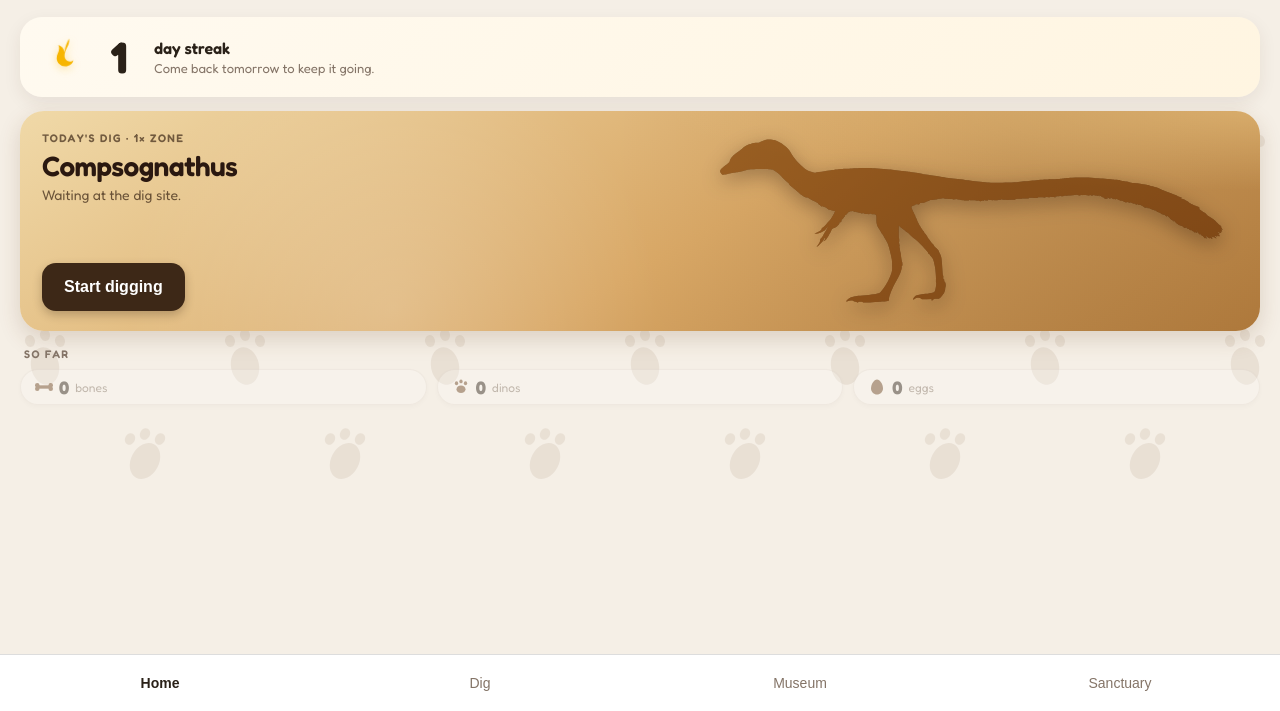
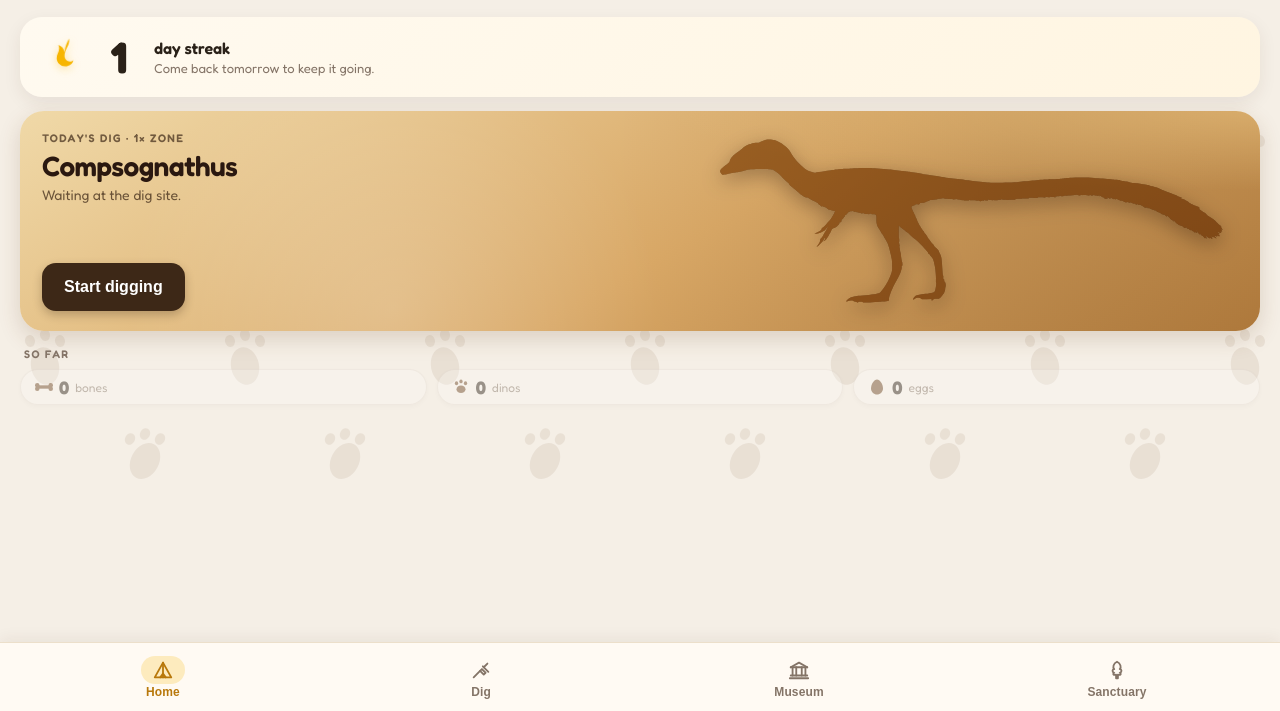
Before and after one commit to paulamor0001/cautious-palm-tree, a website built with Vite: page index.html in a window 1280 px wide. Shown: the part 89-800 px from the top of the page. Built offline with nearby package versions, Linux system fonts and the light colour scheme.

Commit message:
tabbar: add SVG icons, per-tab active color, pill highlight, soft shadow
Replace plain text tabs with icon-over-label buttons. Each tab gets a
single-path SVG (house with footprint for Home, paintbrush + pick for Dig,
columned facade for Museum, tree for Sanctuary). Active tab tints icon and
label in the room's palette colour (--dig brown, --museum navy, --sanctuary
green, warm gold for Home) and shows a translucent pill behind the icon.
Bar gets a faint warm tint (#fffaf3), top shadow so it floats above content,
and a subtle tap-scale animation. Bumps SW cache to v8.

Co-Authored-By: Claude Opus 4.7 (1M context) <noreply@anthropic.com>

```diff
--- a/css/style.css
+++ b/css/style.css
@@ -33,21 +33,80 @@ html, body {
   bottom: 0; left: 0; right: 0;
   display: grid;
   grid-template-columns: repeat(4, 1fr);
-  background: #fff;
-  border-top: 1px solid #ddd;
-  padding-bottom: env(safe-area-inset-bottom);
+  background: #fffaf3;
+  border-top: 1px solid #ecdfca;
+  box-shadow: 0 -4px 14px rgba(60, 40, 20, 0.06);
+  padding: 6px 4px;
+  padding-bottom: calc(6px + env(safe-area-inset-bottom));
 }
 
 #tabbar button {
   border: 0;
   background: transparent;
   min-height: var(--tap);
-  font-size: 14px;
+  font-size: 12px;
+  font-weight: 600;
   color: var(--muted);
   cursor: pointer;
+  display: flex;
+  flex-direction: column;
+  align-items: center;
+  justify-content: center;
+  gap: 2px;
+  padding: 4px 2px;
+  transition: color 160ms ease, transform 120ms ease;
 }
 
-#tabbar button[aria-current="page"] { color: var(--ink); font-weight: 600; }
+#tabbar .tab-icon-wrap {
+  display: flex;
+  align-items: center;
+  justify-content: center;
+  width: 44px;
+  height: 28px;
+  border-radius: 14px;
+  background: transparent;
+  transition: background 200ms ease, transform 200ms ease;
+}
+
+#tabbar .tab-icon {
+  width: 22px;
+  height: 22px;
+  display: block;
+}
+
+#tabbar .tab-label {
+  display: block;
+  line-height: 1;
+  letter-spacing: 0.01em;
+}
+
+#tabbar button:active { transform: scale(0.94); }
+#tabbar button:active .tab-icon-wrap { transform: scale(0.92); }
+
+#tabbar button[aria-current="page"] { color: var(--ink); }
+#tabbar button[aria-current="page"] .tab-icon-wrap {
+  background: rgba(247, 181, 0, 0.18);
+}
+
+#tabbar button[data-tab="home"][aria-current="page"] { color: #b8780b; }
+#tabbar button[data-tab="home"][aria-current="page"] .tab-icon-wrap {
+  background: rgba(247, 181, 0, 0.22);
+}
+
+#tabbar button[data-tab="dig"][aria-current="page"] { color: var(--dig); }
+#tabbar button[data-tab="dig"][aria-current="page"] .tab-icon-wrap {
+  background: rgba(107, 68, 35, 0.16);
+}
+
+#tabbar button[data-tab="museum"][aria-current="page"] { color: var(--museum); }
+#tabbar button[data-tab="museum"][aria-current="page"] .tab-icon-wrap {
+  background: rgba(45, 62, 80, 0.16);
+}
+
+#tabbar button[data-tab="sanctuary"][aria-current="page"] { color: var(--sanctuary); }
+#tabbar button[data-tab="sanctuary"][aria-current="page"] .tab-icon-wrap {
+  background: rgba(45, 90, 31, 0.16);
+}
 
 .loading { text-align: center; color: var(--muted); margin-top: 40vh; }
 
--- a/index.html
+++ b/index.html
@@ -21,10 +21,30 @@
       <p class="loading">Loading…</p>
     </main>
     <nav id="tabbar" hidden>
-      <button data-tab="home" aria-current="page">Home</button>
-      <button data-tab="dig">Dig</button>
-      <button data-tab="museum">Museum</button>
-      <button data-tab="sanctuary">Sanctuary</button>
+      <button data-tab="home" aria-current="page">
+        <span class="tab-icon-wrap">
+          <svg class="tab-icon" viewBox="0 0 24 24" aria-hidden="true" fill="none" stroke="currentColor" stroke-width="2" stroke-linecap="round" stroke-linejoin="round"><path d="M3 20 L12 4 L21 20 Z"/><path d="M12 4 L12 20"/><path d="M9 20 L12 16 L15 20"/></svg>
+        </span>
+        <span class="tab-label">Home</span>
+      </button>
+      <button data-tab="dig">
+        <span class="tab-icon-wrap">
+          <svg class="tab-icon" viewBox="0 0 24 24" aria-hidden="true" fill="none" stroke="currentColor" stroke-width="2" stroke-linecap="round" stroke-linejoin="round"><path d="M4 20 L11 13"/><path d="M11 13 L13 11 L17 15 L15 17 Z"/><path d="M15 9 L19 5"/><path d="M14 8 L20 14"/></svg>
+        </span>
+        <span class="tab-label">Dig</span>
+      </button>
+      <button data-tab="museum">
+        <span class="tab-icon-wrap">
+          <svg class="tab-icon" viewBox="0 0 24 24" aria-hidden="true" fill="none" stroke="currentColor" stroke-width="2" stroke-linecap="round" stroke-linejoin="round"><path d="M3 9 L12 4 L21 9"/><path d="M3 9 L21 9"/><path d="M5 9 L5 18"/><path d="M9 9 L9 18"/><path d="M15 9 L15 18"/><path d="M19 9 L19 18"/><path d="M3 18 L21 18"/><path d="M2 21 L22 21"/></svg>
+        </span>
+        <span class="tab-label">Museum</span>
+      </button>
+      <button data-tab="sanctuary">
+        <span class="tab-icon-wrap">
+          <svg class="tab-icon" viewBox="0 0 24 24" aria-hidden="true" fill="none" stroke="currentColor" stroke-width="2" stroke-linecap="round" stroke-linejoin="round"><path d="M12 3 C8 5 7 9 9 11 C7 11 6 14 9 15 C7 16 8 18 11 17 L11 21 L13 21 L13 17 C16 18 17 16 15 15 C18 14 17 11 15 11 C17 9 16 5 12 3 Z"/></svg>
+        </span>
+        <span class="tab-label">Sanctuary</span>
+      </button>
     </nav>
     <script type="module" src="./js/app.js"></script>
   </body>
--- a/service-worker.js
+++ b/service-worker.js
@@ -1,6 +1,6 @@
 // service-worker.js
 // Cache-first for the app shell. Bumping CACHE_VERSION invalidates old caches.
-const CACHE_VERSION = 'dino-times-v7';
+const CACHE_VERSION = 'dino-times-v8';
 const SHELL = [
   './',
   './index.html',
```
